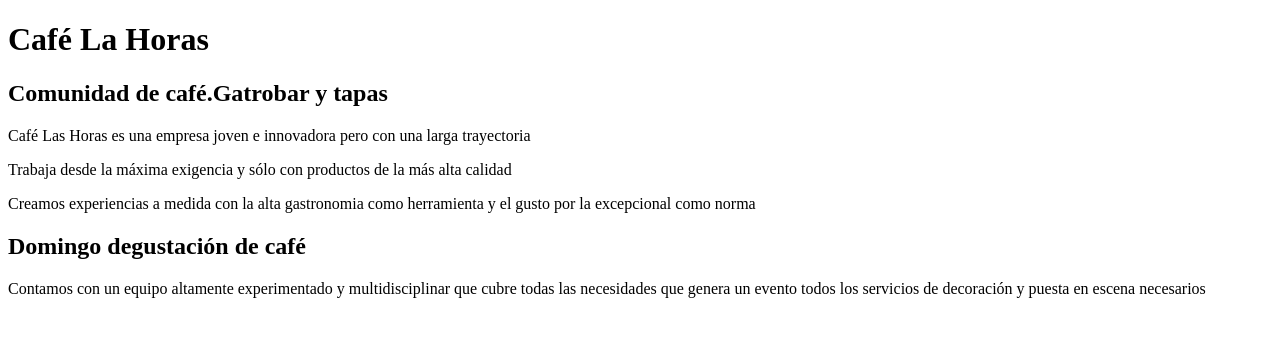
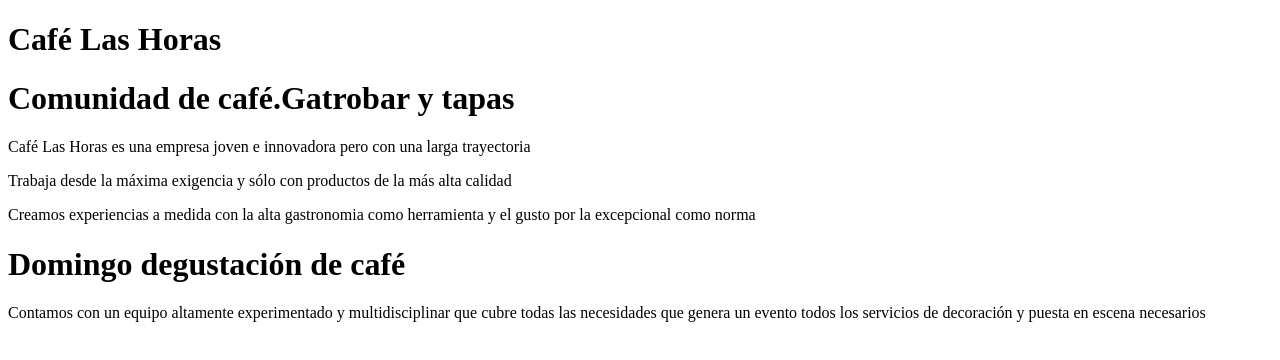
Before and after one commit to LeDobleD/lasHoras, a plain HTML site: page lasHoras/WebContent/CafeLasHoras.html in a window 1280 px wide. Drawn offline with Linux system fonts and the light colour scheme.

Commit message:
ejercicio las horas

```diff
--- a/lasHoras/WebContent/CafeLasHoras.html
+++ b/lasHoras/WebContent/CafeLasHoras.html
@@ -3,11 +3,8 @@
 <head>
 <meta charset="UTF-8">
 <title>Café Las Horas</title>
-<main>
 </head>
-<h1> Café La Horas</h1>
-</main>
-<section>
+<h1> Café Las Horas</h1>
 <h1> Comunidad de café.Gatrobar y tapas</h1>
 <body>
 <p>Café Las Horas es una empresa joven e innovadora pero con una larga trayectoria</p>
@@ -19,7 +16,6 @@
 <h1> Domingo degustación de café</h1>
 
 <p>Contamos con un equipo altamente experimentado y multidisciplinar que cubre todas las necesidades que genera un evento todos los servicios de decoración y puesta en escena necesarios</p>
-</section>
 
 </body>
 </html>
```
